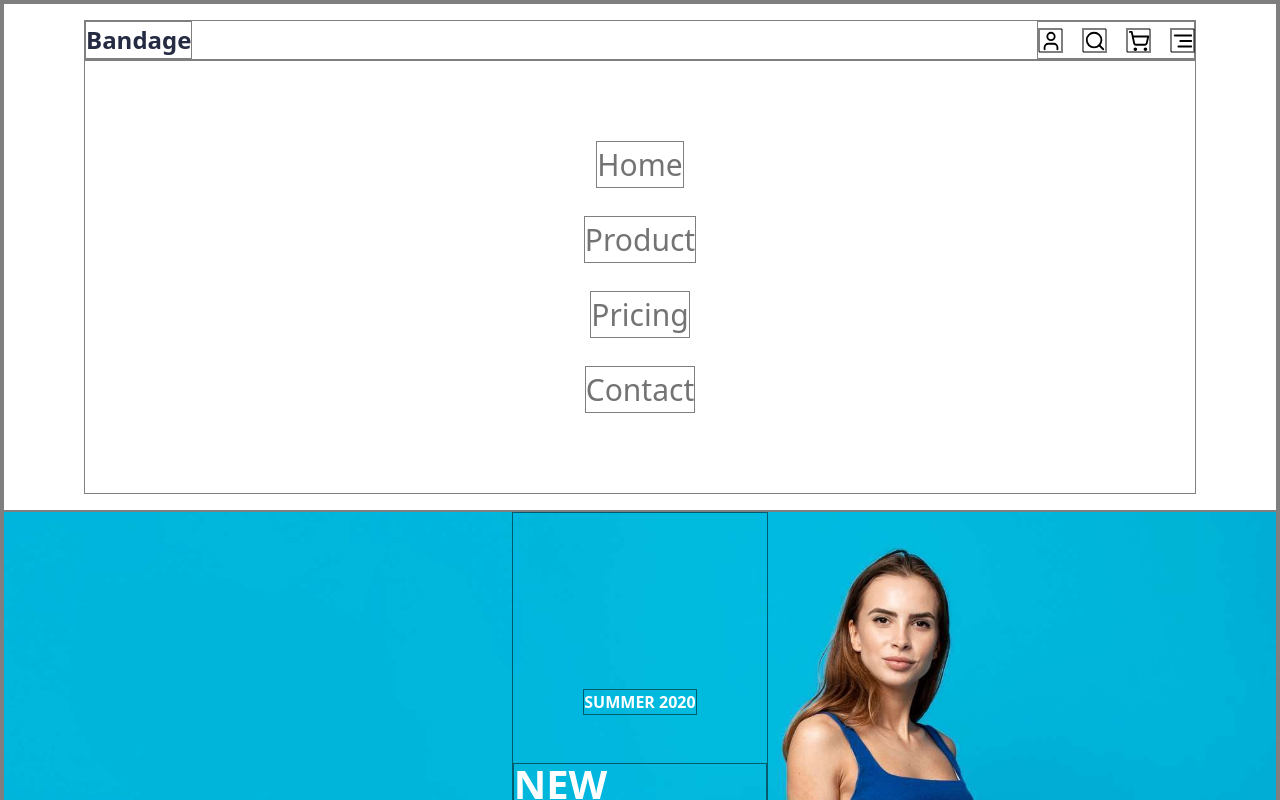
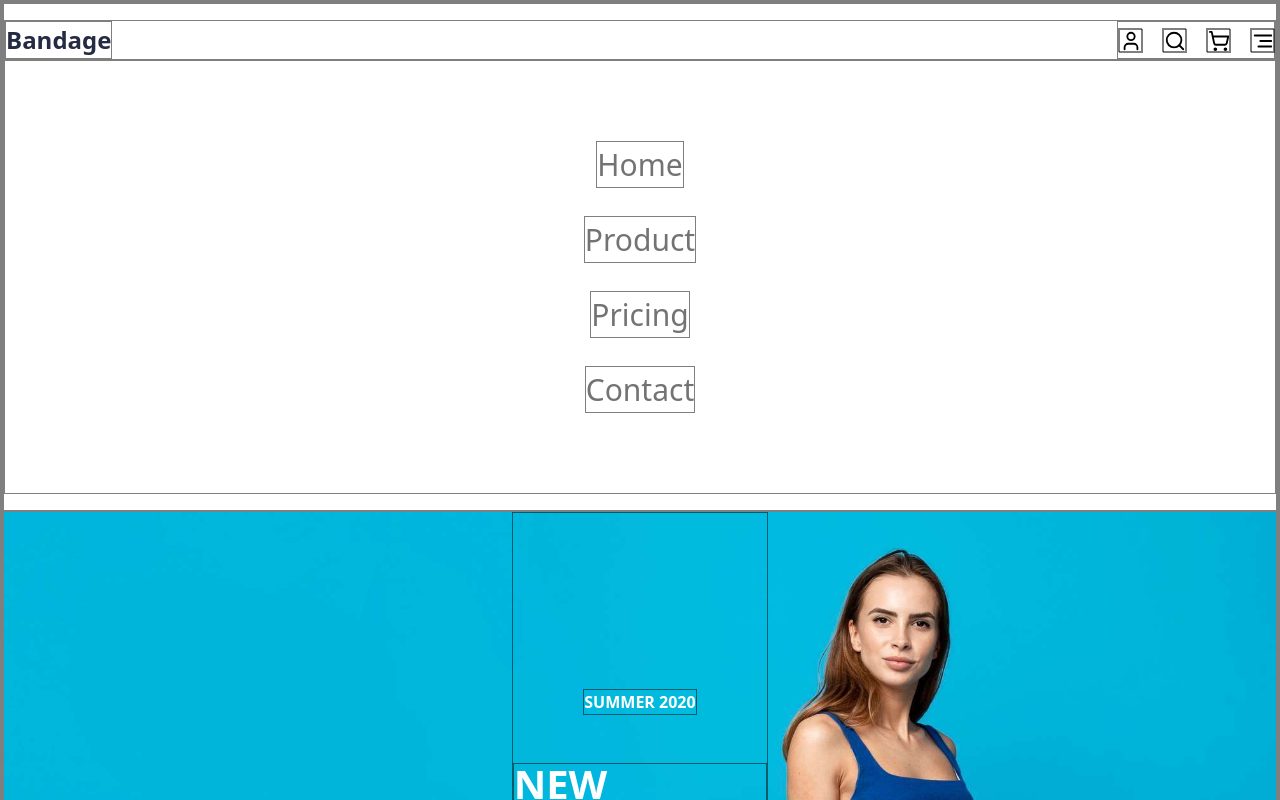
Before and after one commit to hmgny/Frontend_Final_Project_e-commerce, a React (Vite) app: page / in a window 1280 px wide. Shown: the top 800 px of the page. Built offline with nearby package versions, Linux system fonts and the light colour scheme.

Commit message:
custom container kaldırıldı

```diff
--- a/tailwind.config.js
+++ b/tailwind.config.js
@@ -39,16 +39,6 @@ export default {
      }
     },
 
-    container: {
-      padding: {
-        DEFAULT: '1rem',
-        sm: '2rem',
-        lg: '4rem',
-        xl: '5rem',
-        '2xl': '6rem',
-      },
-    },
-
     headers:{
       h1:"58px",
       h2:"40px",
```
